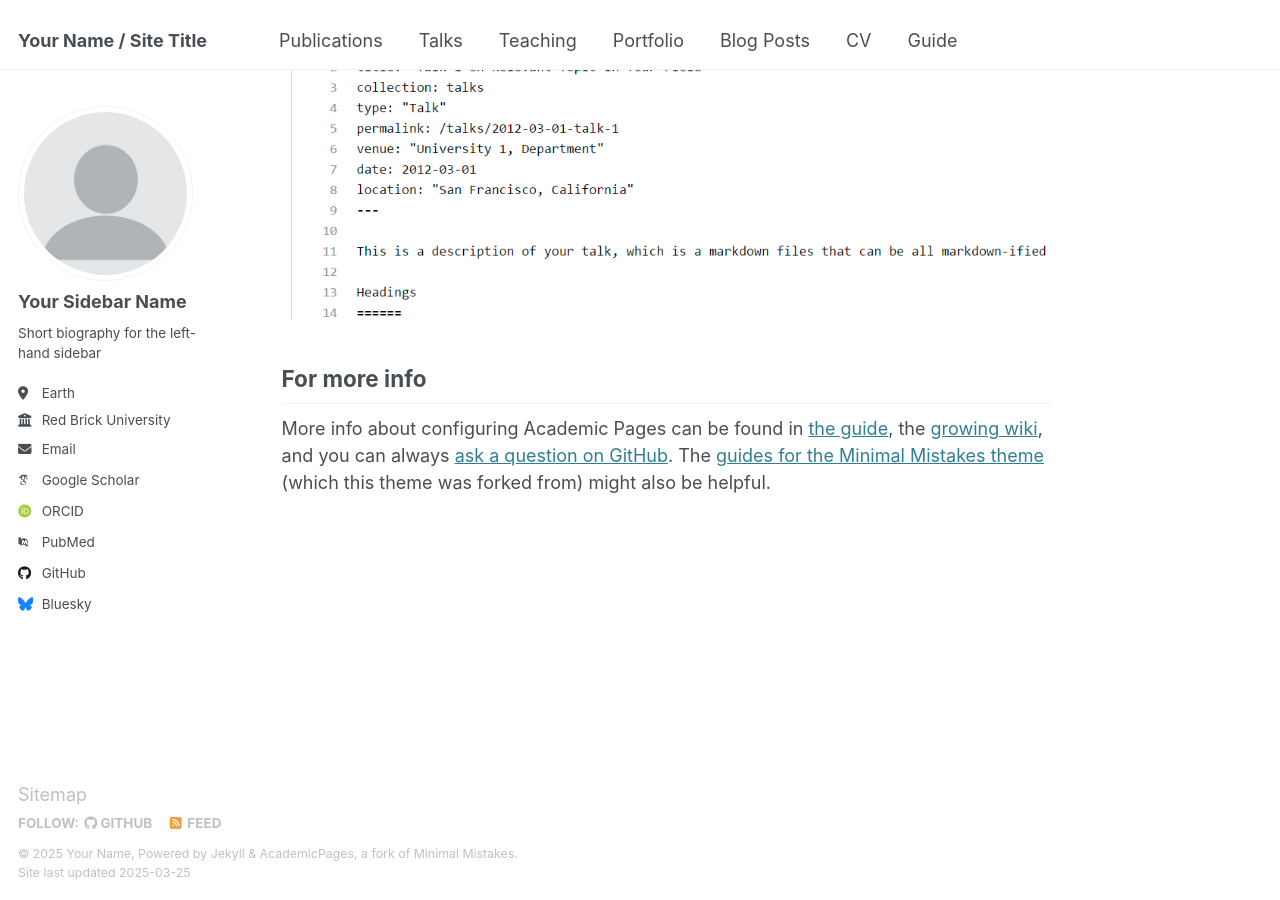
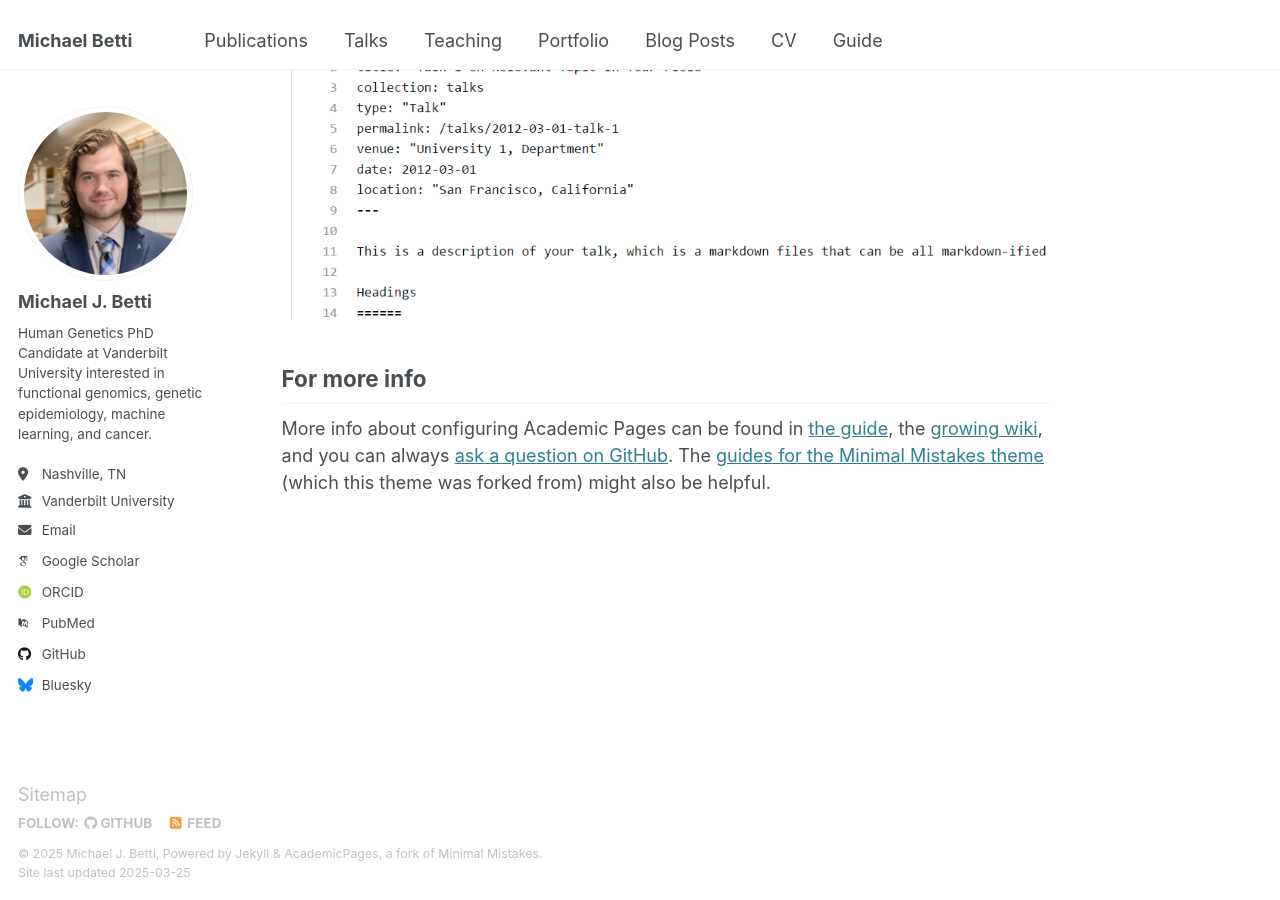
Before and after one commit to mjbetti/mjbetti.github.io, a Jekyll site: the page built from _pages/about.md, in a window 1280 px wide and 900 px high, scrolled down 2642 px. Built offline with Jekyll 4.4.1, drawn with Linux system fonts in a browser that asks for light colours; some web fonts are replaced.

Commit message:
Added basic info

```diff
--- a/_config.yml
+++ b/_config.yml
@@ -9,35 +9,35 @@
 # Basic Site Settings
 locale                   : "en-US"
 site_theme               : "default"
-title                    : "Your Name / Site Title"
+title                    : "Michael Betti"
 title_separator          : "-"
-name                     : &name "Your Name"
-description              : &description "personal description"
-url                      : https://academicpages.github.io # the base hostname & protocol for your site e.g. "https://[your GitHub username].github.io"
+name                     : &name "Michael J. Betti"
+description              : &description ""
+url                      : https://mjbetti.github.io # the base hostname & protocol for your site e.g. "https://[your GitHub username].github.io"
 baseurl                  : "" # the subpath of your site, e.g. "/blog"
-repository               : "academicpages/academicpages.github.io"
+repository               : "mjbetti/mjbetti.github.io"
 
 # Site Author - The following control what appear as part of the author content on the side bar.
 #               If a field is blank the icon and link will not appear, otherwise it will be shown.
 #               Additional customization can be done by editing /_includes/author-profile.html
 author:
   # Biographic information
-  avatar           : "profile.png"
-  name             : "Your Sidebar Name"
+  avatar           : "michael_betti_headshot.png"
+  name             : "Michael J. Betti"
   pronouns         : # example: "she/her"
-  bio              : "Short biography for the left-hand sidebar"
-  location         : "Earth"
-  employer         : "Red Brick University"
+  bio              : "Human Genetics PhD Candidate at Vanderbilt University interested in functional genomics, genetic epidemiology, machine learning, and cancer."
+  location         : "Nashville, TN"
+  employer         : "Vanderbilt University"
   uri              : # URL
-  email            : "none@example.org"
+  email            : "michael.j.betti@vanderbilt.edu"
 
   # Academic websites
   arxiv            : # URL - Update with the correct link to your profile
-  googlescholar    : "https://scholar.google.com/citations?user=PS_CX0AAAAAJ"
+  googlescholar    : "https://scholar.google.com/citations?user=gZ_ufScAAAAJ&hl=en"
   impactstory      : # URL
-  orcid            : "http://orcid.org/yourorcidurl"
+  orcid            : "https://orcid.org/0000-0001-8394-6202"
   semantic         : # URL
-  pubmed           : "https://www.ncbi.nlm.nih.gov/pubmed/?term=john+snow"
+  pubmed           : "https://www.ncbi.nlm.nih.gov/pubmed/?term=michael+j+betti"
   researchgate     : # URL
   scopus           : # URL
 
@@ -45,12 +45,12 @@ author:
   bitbucket        : # Username - Update with your username on the site
   codepen          : # Username
   dribbble         : # Username
-  github           : "academicpages"
+  github           : "mjbetti"
   kaggle           : # Username
   stackoverflow    : # User number or user number and name (i.e., use "1" or "1/jeff-atwood")
 
   # Social media
-  bluesky          : "bsky.app" # Replace this with you Bluesky username
+  bluesky          : "mjbetti.bsky.social" # Replace this with you Bluesky username
   facebook         : # Username
   flickr           : # Username
   foursquare       : # Username
```
Also changed, not shown: images/michael_betti_headshot.jpg (added), images/michael_betti_headshot.png (added), 1 other file.
